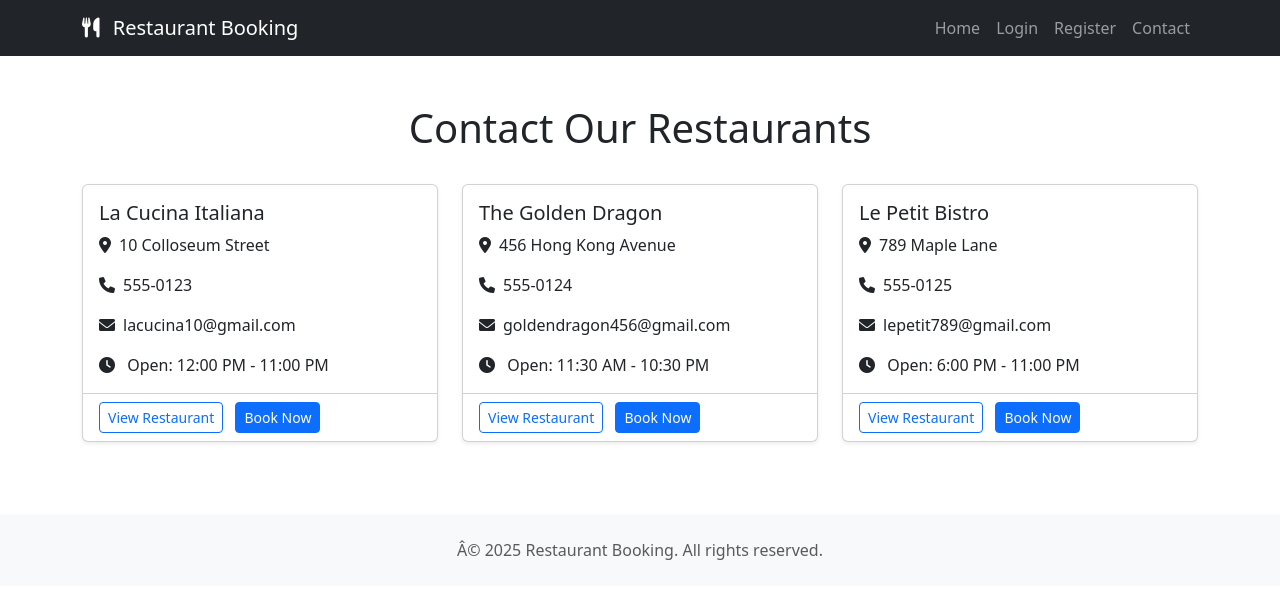
After one commit to NiallPierce/Resturant-Booking, a Django app: page /contact/ in a window 1280 px wide. The commit adds this page. Shown: the top 599 px of the page. Run offline with Django 4.2, Linux system fonts and the light colour scheme; data comes from the database, SQL or seed files in the repository; some libraries are stand-ins or nearby versions.

Commit message:
Add contact/logout page, update views and url

```diff
--- a/booking/settings.py
+++ b/booking/settings.py
@@ -62,6 +62,7 @@ ROOT_URLCONF = 'booking.urls'
 
 LOGIN_REDIRECT_URL = '/'  # Where to redirect after successful login
 LOGIN_URL = '/accounts/login/'  # Where to redirect for login
+LOGOUT_REDIRECT_URL = '/'
 
 TEMPLATES = [
     {
--- a/restaurant/templates/base.html
+++ b/restaurant/templates/base.html
@@ -45,7 +45,7 @@
                     </li>
                     {% endif %}
                     <li class="nav-item">
-                        <a class="nav-link" href="#">Contact</a>
+                        <a class="nav-link" href="{% url 'contact' %}">Contact</a>
                     </li>
                 </ul>
             </div>
--- /dev/null
+++ b/restaurant/templates/restaurant/contact.html
@@ -0,0 +1,42 @@
+{% extends "base.html" %}
+
+{% block content %}
+<div class="container my-5">
+    <div class="row">
+        <div class="col-12 mb-4">
+            <h1 class="text-center">Contact Our Restaurants</h1>
+        </div>
+
+        {% for restaurant in restaurants %}
+        <div class="col-md-4 mb-4">
+            <div class="card h-100 shadow-sm">
+                <div class="card-body">
+                    <h5 class="card-title">{{ restaurant.name }}</h5>
+                    <p class="card-text">
+                        <i class="fas fa-map-marker-alt me-2"></i>{{ restaurant.address }}
+                    </p>
+                    <p class="card-text">
+                        <i class="fas fa-phone me-2"></i>{{ restaurant.contact_number }}
+                    </p>
+                    <p class="card-text">
+                        <i class="fas fa-envelope me-2"></i>{{ restaurant.email }}
+                    </p>
+                    <p class="card-text">
+                        <i class="fas fa-clock me-2"></i>
+                        Open: {{ restaurant.opening_time|time:"g:i A" }} - {{ restaurant.closing_time|time:"g:i A" }}
+                    </p>
+                </div>
+                <div class="card-footer bg-transparent">
+                    <a href="{% url 'restaurant_detail' restaurant.id %}" class="btn btn-outline-primary btn-sm">
+                        View Restaurant
+                    </a>
+                    <a href="{% url 'book_restaurant' restaurant.id %}" class="btn btn-primary btn-sm ms-2">
+                        Book Now
+                    </a>
+                </div>
+            </div>
+        </div>
+        {% endfor %}
+    </div>
+</div>
+{% endblock %}
--- a/restaurant/templates/restaurant/restaurant_list.html
+++ b/restaurant/templates/restaurant/restaurant_list.html
@@ -43,7 +43,7 @@
                         </li>
                     {% endif %}
                     <li class="nav-item">
-                        <a class="nav-link" href="#">Contact</a>
+                        <a class="nav-link" href="{% url 'contact' %}">Contact</a>
                     </li>
                 </ul>
             </div>
--- a/restaurant/urls.py
+++ b/restaurant/urls.py
@@ -8,4 +8,5 @@ urlpatterns = [
     path('register/', views.register, name='register'),
     path('bookings/', views.my_bookings, name='my_bookings'),
     path('booking/<int:booking_id>/cancel/', views.cancel_booking, name='cancel_booking'),
+    path('contact/', views.contact, name='contact'),
 ]
--- a/restaurant/views.py
+++ b/restaurant/views.py
@@ -37,6 +37,12 @@ class BookingForm(forms.ModelForm):
             'number_of_guests': forms.NumberInput(attrs={'class': 'form-control'}),
             'special_requests': forms.Textarea(attrs={'class': 'form-control', 'rows': 3}),
         }
+
+def contact(request):
+    restaurants = Restaurant.objects.all()
+    return render(request, 'restaurant/contact.html', {
+        'restaurants': restaurants
+    })
 
 @login_required
 def my_bookings(request):
```
Also changed, not shown: restaurant/templates/registration/logged_out.html (added, +20 -0 lines).
